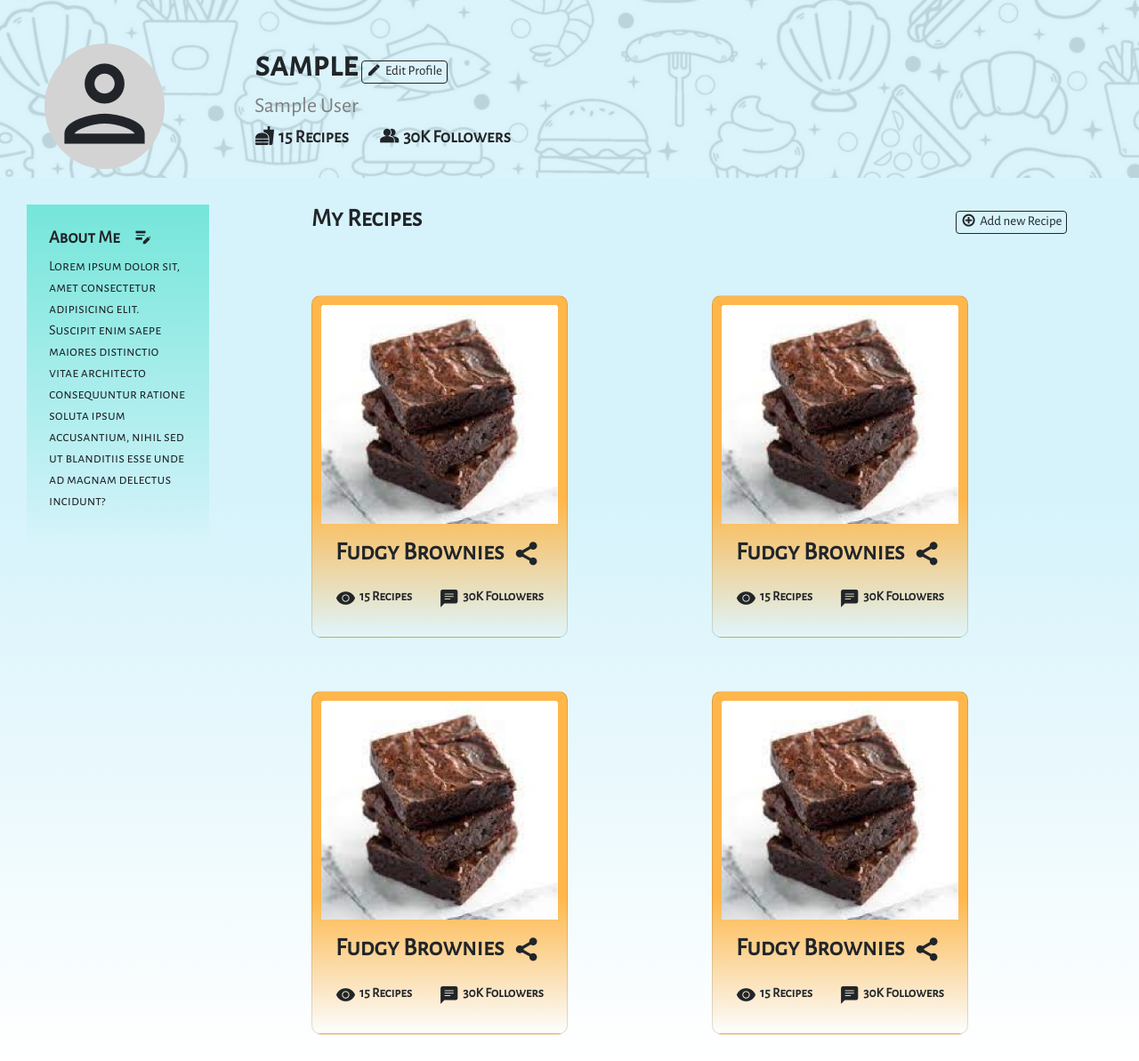
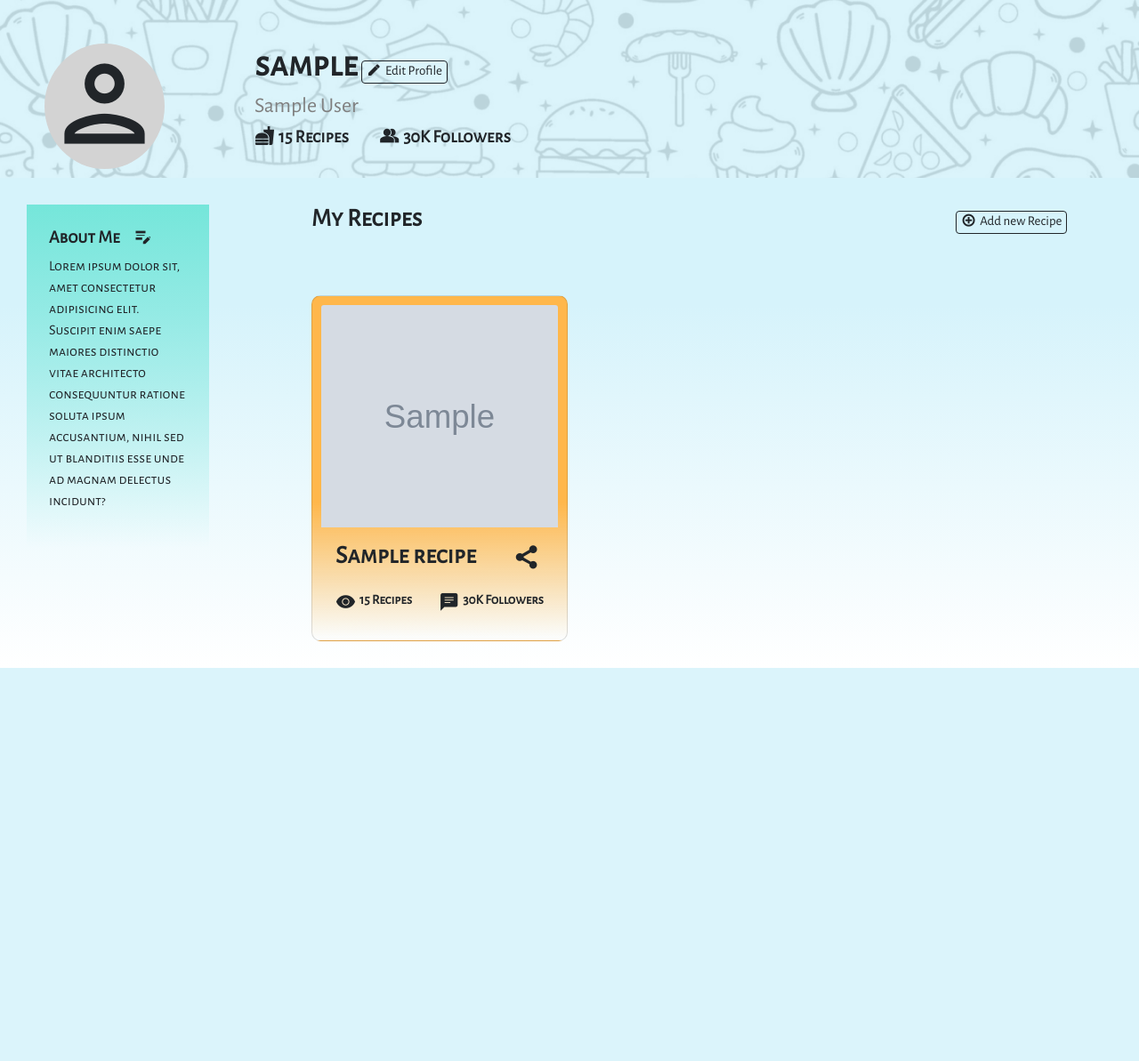
Before and after one commit to Akshattkain/Kozy-Kitchen, a PHP site: page /profile.php in a window 1280 px wide. Shown: the part 56-1249 px from the top of the page at 89% size. After the commit the page ends 807 px from the top, so only its background shows below. Run offline with PHP 8.4, Linux system fonts and the light colour scheme; the visitor is signed in with stand-in values (Sample User, id 1); tables that the repository leaves empty or names only in its code hold one stand-in row (values such as "Sample post"); grey boxes marked "Sample" are stand-in pictures.

Commit message:
Fetching and displaying data in profile page

```diff
--- a/components/profile-card.html
+++ /dev/null
@@ -1,66 +0,0 @@
-<!DOCTYPE html>
-<html>
-  <head>
-    <style>
-      .recipe-card {
-        background: linear-gradient(
-          180deg,
-          #ffb74b 59.9%,
-          rgba(255, 183, 75, 0) 100%
-        );
-        padding: 10px;
-        border-radius: 10px;
-      }
-
-      .recipe-card .card-title {
-        font-size: 28px;
-        font-family: "Alegreya Sans SC";
-        font-weight: 700;
-        display: inline-block;
-      }
-
-      .share-icon {
-        font-size: 30px !important;
-        margin-left: 3%;
-        float: right;
-        line-height: 1.2em;
-      }
-
-      .comments-icon {
-        font-size: 15px;
-      }
-
-      .comments-count {
-        font-size: 15px !important;
-      }
-    </style>
-  </head>
-  <body>
-    <div class="card recipe-card" style="width: 18rem">
-      <img src="../images/image 15.jpg" class="card-img-top" alt="..." />
-      <div class="card-body">
-        <h5 class="card-title">Fudgy Brownies</h5>
-        <i class="material-icons share-icon"> share </i>
-        <p class="card-text">
-          <i class="fa fa-star"></i>
-          <i class="fa fa-star"></i>
-          <i class="fa fa-star"></i>
-          <i class="fa fa-star"></i>
-          <i class="fa fa-star"></i>
-        </p>
-        <div class="stats-container">
-          <div class="stats">
-            <span class="material-icons"> visibility </span>
-            <h6 style="font-size: 15px">15 Recipes</h6>
-          </div>
-          <div class="stats" style="float: right; margin: 0%">
-            <span class="material-icons comments-icon"> chat </span>
-            <h6 style="font-size: 10px" class="comments-count">
-              30K Followers
-            </h6>
-          </div>
-        </div>
-      </div>
-    </div>
-  </body>
-</html>
--- a/pages/profile.php
+++ b/pages/profile.php
@@ -6,6 +6,16 @@
     echo "<script>alert('Please login to continue!');
     document.location='../pages/login.html'</script>";
   }
+
+  include "../server/db-connect.php";
+
+  $sql = "SELECT * FROM Recipes WHERE username='$username'";
+  $result = mysqli_query($conn, $sql);
+  $arr = array();
+  while($row = mysqli_fetch_assoc($result)) {
+    array_push($arr, $row);
+  }
+
 ?>
 
 <!DOCTYPE html>
@@ -15,6 +25,7 @@
     <link rel="stylesheet" href="../styles/profile.css" />
     <script src="https://code.jquery.com/jquery-3.5.0.js"></script>
     <script src="../scripts/custom-button.js"></script>
+    <script src="../scripts/profile-card.js"></script>
   </head>
   <body>
     <nav id="nav"></nav>
@@ -66,12 +77,7 @@
         textSize="15px"
         onclick="onAddRecipeClick()"
       />
-      <div class="grid-container">
-        <div class="grid-item"></div>
-        <div class="grid-item"></div>
-        <div class="grid-item"></div>
-        <div class="grid-item"></div>
-      </div>
+      <div id="grid-container"></div>
 
     <script
       src="https://cdn.jsdelivr.net/npm/bootstrap@5.1.3/dist/js/bootstrap.bundle.min.js"
@@ -80,11 +86,22 @@
     ></script>
     <script>
       $("#nav").load("../components/navbar.html");
-      $(".grid-item").load("../components/profile-card.html")
 
       function onAddRecipeClick() {
         document.location = "../pages/upload.php";
       }
+
+      var recipes = <?php echo json_encode($arr); ?>;
+
+      document.getElementById("grid-container").innerHTML = recipes
+        .map(
+          (recipe) =>
+          `<profile-card
+            title='${recipe['title']}'
+            imgPath='${recipe['img_dish']}'
+           />`
+        ).join()
+
     </script>
   </body>
 </html>
--- a/scripts/feed-card.js
+++ b/scripts/feed-card.js
@@ -4,6 +4,7 @@ class FeedCard extends HTMLElement {
     var description = this.attributes.description.value;
     var complexity = this.attributes.complexity.value;
     var username = this.attributes.username.value;
+    var imgPath = this.attributes.imgPath.value;
 
     this.innerHTML = `
         <!DOCTYPE html>
@@ -12,7 +13,7 @@ class FeedCard extends HTMLElement {
             <div class="card mb-3 recipe-card" style="max-width: 1040px;">
               <div class="row g-0">
                 <div class="col-md-4">
-                  <img src="../images/image 15.jpg" class="img-fluid rounded-start" alt="..." />
+                  <img src="../uploads/${imgPath}" class="img-fluid rounded-start" alt="..."  height=250px />
                 </div>
                 <div class="col-md-8">
                   <div class="card-body">
--- /dev/null
+++ b/scripts/profile-card.js
@@ -0,0 +1,78 @@
+class ProfileCard extends HTMLElement {
+  connectedCallback() {
+    var title = this.attributes.title.value;
+    var imgPath = this.attributes.imgPath.value;
+
+    this.innerHTML = `
+        <!DOCTYPE html>
+        <html>
+          <head>
+            <style>
+              .recipe-card {
+                background: linear-gradient(
+                  180deg,
+                  #ffb74b 59.9%,
+                  rgba(255, 183, 75, 0) 100%
+                );
+                padding: 10px;
+                border-radius: 10px;
+              }
+
+              .recipe-card .card-title {
+                font-size: 28px;
+                font-family: "Alegreya Sans SC";
+                font-weight: 700;
+                display: inline-block;
+              }
+
+              .share-icon {
+                font-size: 30px !important;
+                margin-left: 3%;
+                float: right;
+                line-height: 1.2em;
+              }
+
+              .comments-icon {
+                font-size: 15px;
+              }
+
+              .comments-count {
+                font-size: 15px !important;
+              }
+            </style>
+          </head>
+          <body>
+            <div class="card recipe-card" style="width: 18rem; margin-top: 60px;">
+              <img src="../uploads/${imgPath}" class="card-img-top" alt="..." height=250px />
+              <div class="card-body">
+                <h5 class="card-title">${title}</h5>
+                <i class="material-icons share-icon"> share </i>
+                <p class="card-text">
+                  <i class="fa fa-star"></i>
+                  <i class="fa fa-star"></i>
+                  <i class="fa fa-star"></i>
+                  <i class="fa fa-star"></i>
+                  <i class="fa fa-star"></i>
+                </p>
+                <div class="stats-container">
+                  <div class="stats">
+                    <span class="material-icons"> visibility </span>
+                    <h6 style="font-size: 15px">15 Recipes</h6>
+                  </div>
+                  <div class="stats" style="float: right; margin: 0%">
+                    <span class="material-icons comments-icon"> chat </span>
+                    <h6 style="font-size: 10px" class="comments-count">
+                      30K Followers
+                    </h6>
+                  </div>
+                </div>
+              </div>
+            </div>
+          </body>
+        </html>
+
+        `;
+  }
+}
+
+customElements.define("profile-card", ProfileCard);
--- a/styles/profile.css
+++ b/styles/profile.css
@@ -89,7 +89,7 @@ body {
     font-weight: 700;
 }
 
-.grid-container {
+#grid-container {
     display: grid;
     grid-template-columns: auto auto;
 }
```
Also changed, not shown: pages/home.php (+6 -9 lines).
